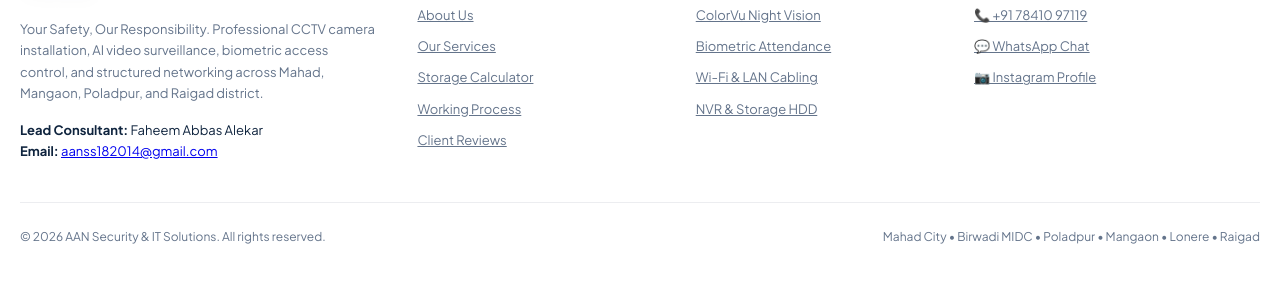
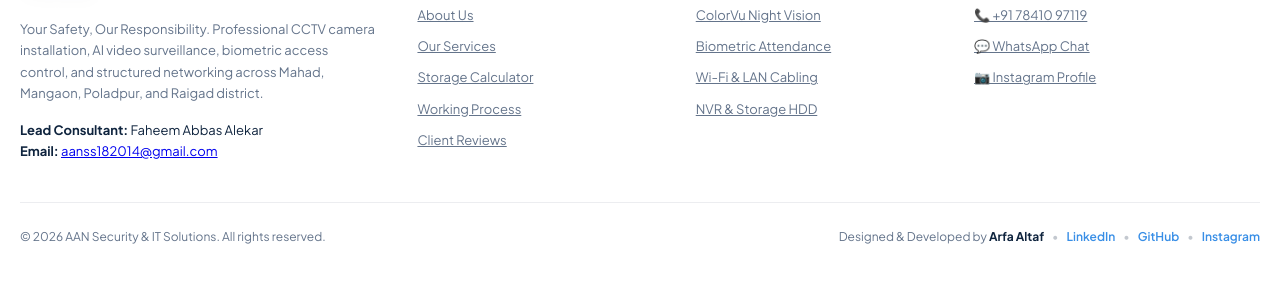
Before and after one commit to Arfaa26/Security-Camera, a website: page public/index.html in a window 1280 px wide. Shown: the part 7417-7700 px from the top of the page. Drawn offline with Linux system fonts and the light colour scheme.

Commit message:
Add minimal developer watermark in footer with LinkedIn, GitHub, and Instagram links

```diff
--- a/public/index.html
+++ b/public/index.html
@@ -673,7 +673,15 @@
 
     <div class="footer-legal-bar">
       <span>© <span id="copyrightYear"></span> AAN Security & IT Solutions. All rights reserved.</span>
-      <span>Mahad City • Birwadi MIDC • Poladpur • Mangaon • Lonere • Raigad</span>
+      <div class="creator-credits">
+        <span>Designed & Developed by <strong>Arfa Altaf</strong></span>
+        <span class="credit-divider">•</span>
+        <a href="https://www.linkedin.com/in/arfa-altaf-1050a827b/" target="_blank" rel="noopener" title="LinkedIn Profile">LinkedIn</a>
+        <span class="credit-dot">•</span>
+        <a href="https://github.com/Arfaa26" target="_blank" rel="noopener" title="GitHub Profile">GitHub</a>
+        <span class="credit-dot">•</span>
+        <a href="https://www.instagram.com/arffa_._?igsi=dHFza3N0cDlrNzJs&utm_source=qr" target="_blank" rel="noopener" title="Instagram Profile">Instagram</a>
+      </div>
     </div>
   </footer>
 
--- a/public/script.js
+++ b/public/script.js
@@ -4,6 +4,13 @@
  */
 
 document.addEventListener('DOMContentLoaded', () => {
+  // Developer Credit Console Signature
+  console.log(
+    `%c ⚡ Designed & Developed by Arfa Altaf %c LinkedIn: https://www.linkedin.com/in/arfa-altaf-1050a827b/ | GitHub: https://github.com/Arfaa26 `,
+    'background: #0F243E; color: #67BAF4; font-size: 12px; font-weight: bold; padding: 6px 10px; border-radius: 4px 0 0 4px;',
+    'background: #388EE6; color: #FFFFFF; font-size: 12px; font-weight: 600; padding: 6px 10px; border-radius: 0 4px 4px 0;'
+  );
+
   // 1. Dynamic Copyright Year
   const yearEl = document.getElementById('copyrightYear');
   if (yearEl) yearEl.textContent = new Date().getFullYear();
--- a/public/styles.css
+++ b/public/styles.css
@@ -1642,8 +1642,41 @@ blockquote {
   margin-top: 24px;
   display: flex;
   justify-content: space-between;
+  align-items: center;
   font-size: 12px;
   color: var(--text-muted);
+  flex-wrap: wrap;
+  gap: 12px;
+}
+
+.creator-credits {
+  display: flex;
+  align-items: center;
+  gap: 8px;
+  font-size: 12px;
+  color: var(--text-muted);
+  flex-wrap: wrap;
+}
+
+.creator-credits strong {
+  color: var(--deep-navy);
+  font-weight: 700;
+}
+
+.creator-credits a {
+  color: var(--sky-blue);
+  text-decoration: none;
+  font-weight: 600;
+  transition: color 0.2s ease;
+}
+
+.creator-credits a:hover {
+  color: var(--deep-navy);
+  text-decoration: underline;
+}
+
+.credit-divider, .credit-dot {
+  color: rgba(15, 36, 62, 0.25);
 }
 
 /* ==========================================================================
```
